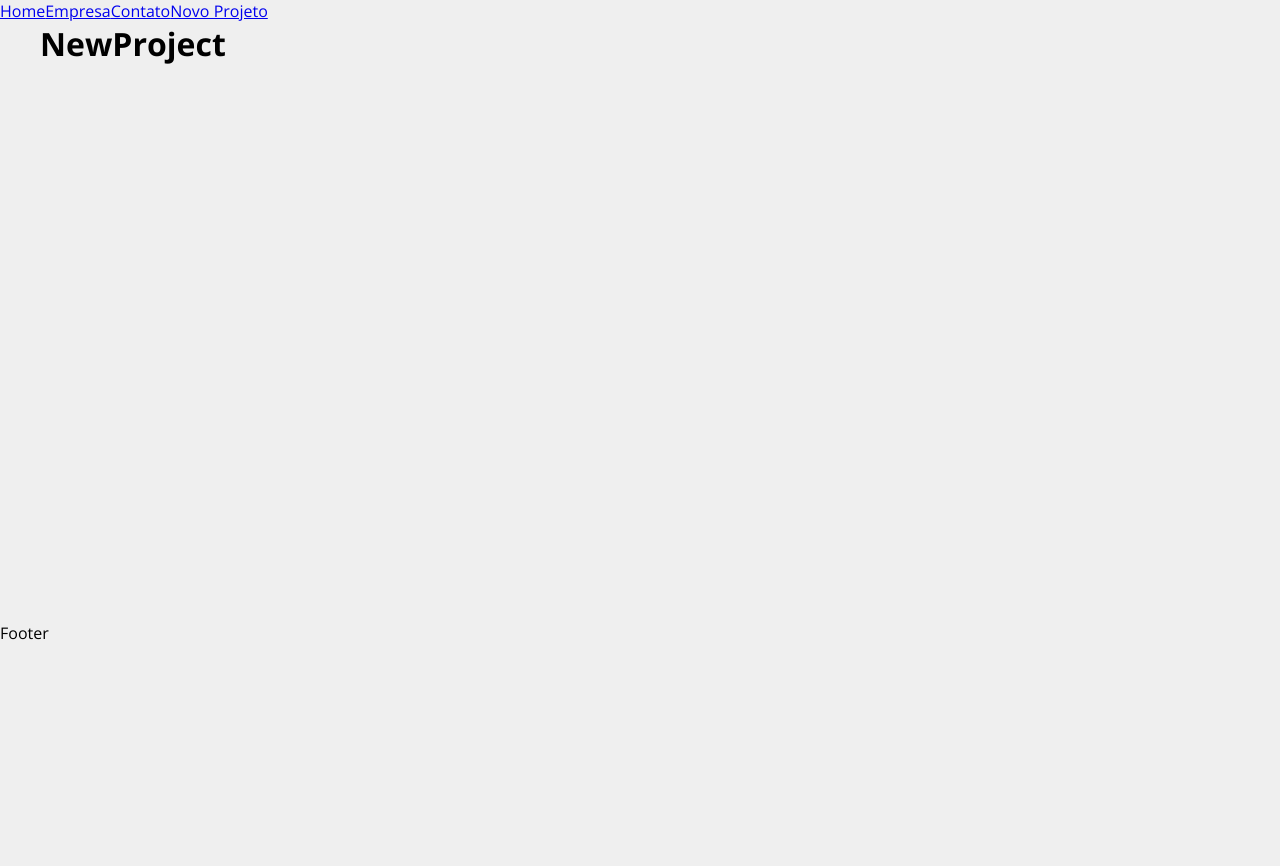
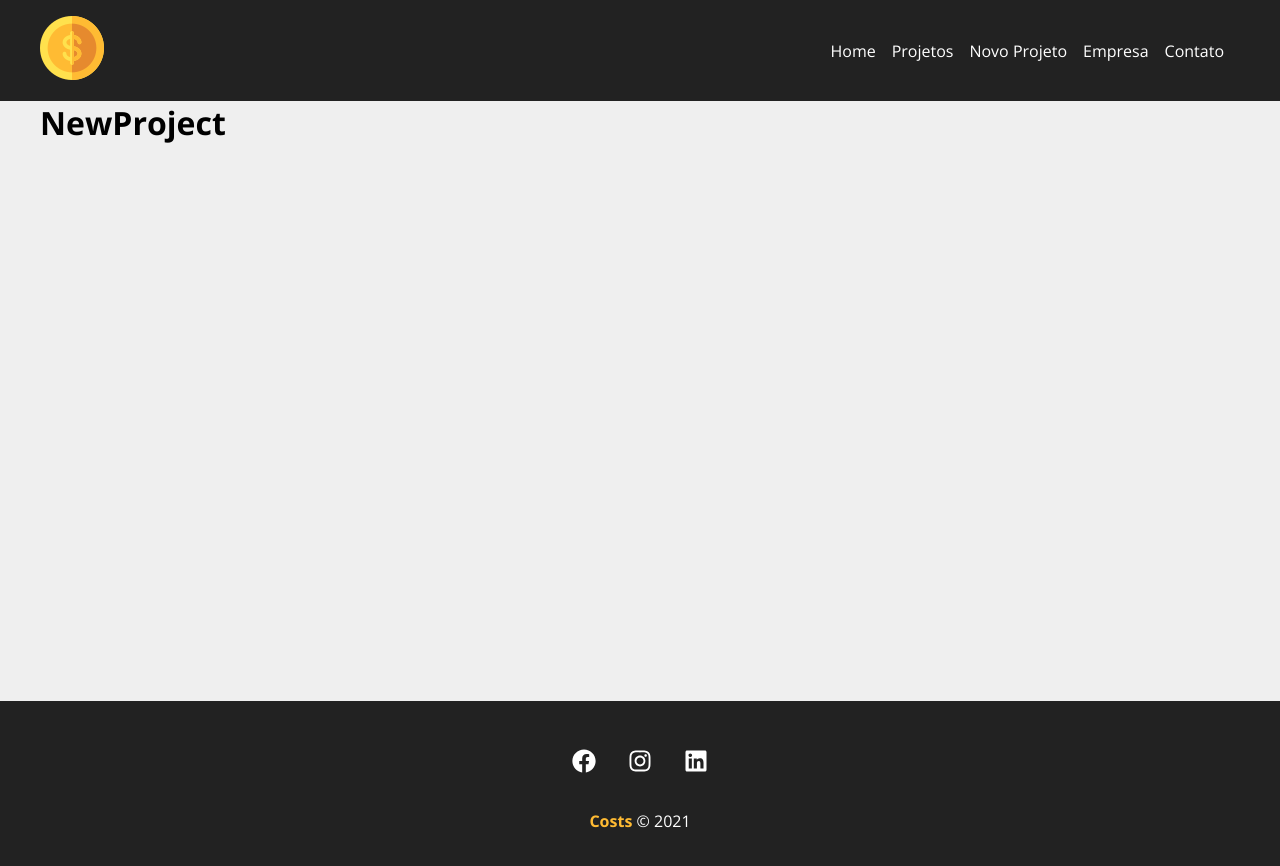
Before and after one commit to AlexandroSilvaDev/costs, a React (Create React App) app: page /NewProject in a window 1280 px wide. Shown: the top 866 px of the page. Before the commit the page ends 800 px from the top, so only its background shows below. Built offline with nearby package versions, Linux system fonts and the light colour scheme.

Commit message:
Navbar e Footer

```diff
--- a/src/App.js
+++ b/src/App.js
@@ -1,30 +1,29 @@
-import { BrowserRouter as Router, Routes, Route, Link } from 'react-router-dom'
+import { BrowserRouter as Router, Routes, Route} from 'react-router-dom'
 import React from 'react';
 import Home from './components/pages/Home';
 import Company from './components/pages/Company';
 import Contact from './components/pages/Contact';
 import NewProject from './components/pages/NewProject';
 import Container from './components/layout/Container';
+import Navbar from './components/layout/Navbar';
+import Footer from './components/layout/Footer';
+import Projects from './components/pages/Projects';
 
 
 function App() {
   return (
     <Router>
-      <div>
-        <Link to="/">Home</Link>
-        <Link to="/Company">Empresa</Link>
-        <Link to="/Contact">Contato</Link>
-        <Link to="/NewProject">Novo Projeto</Link>
-      </div>
+      <Navbar />
       <Container customClass="min_height">
         <Routes>
           <Route exact path='/' element={<Home />} />
           <Route exact path='/Company' element={<Company />} />
+          <Route exact path='/Projects' element={<Projects />} />
           <Route exact path='/Contact' element={<Contact />} />
           <Route exact path='/NewProject' element={<NewProject />} />
         </Routes>
       </Container>
-      <p>Footer</p>
+      <Footer />
     </Router>
   );
 }
--- /dev/null
+++ b/src/components/layout/Footer.js
@@ -0,0 +1,28 @@
+import React from "react";
+import { FaFacebook, FaInstagram, FaLinkedin } from 'react-icons/fa'
+import styles from './Footer.module.css'
+import { Link } from "react-router-dom";
+
+function Footer()
+{
+    return (
+        <footer className={styles.footer}>
+            <ul className={styles.social_list}>
+                <li>
+                    <FaFacebook />
+                </li>
+                <li>
+                    <FaInstagram />
+                </li>
+                <li>
+                    <FaLinkedin />
+                </li>
+            </ul>
+            <p className={styles.copy_right}>
+                <span>Costs</span> &copy; 2021
+            </p>
+        </footer>
+    )
+}
+
+export default Footer
--- /dev/null
+++ b/src/components/layout/Footer.module.css
@@ -0,0 +1,34 @@
+.footer {
+    background-color: #222;
+    color: #fff;
+    padding: 3em;
+    text-align: center;
+}
+
+.social_list {
+    display: flex;
+    justify-content: center;
+    list-style-type: none;
+}
+
+.social_list li {
+    margin: 0 1em;
+}
+
+.social_list li:hover {
+    color: #ffbb33;
+}
+
+.social_list svg {
+    font-size: 1.5em;
+    cursor: pointer;
+}
+
+.copy_right {
+    margin-top: 2em;
+}
+
+.copy_right span {
+    font-weight: bold;
+    color: #ffbb33;
+}
--- /dev/null
+++ b/src/components/layout/Navbar.js
@@ -0,0 +1,37 @@
+import React from "react"
+import { Link } from "react-router-dom"
+import Container from "./Container"
+import styles from './Navbar.module.css'
+import logo from '../../img/costs_logo.png'
+
+function Navbar()
+{
+    return (
+        <nav className={styles.navbar}>
+           <Container>
+                <Link exact to="/">
+                    <img src={logo} alt="Costs" />
+                </Link>
+                <ul className={styles.list}>
+                    <li className={styles.item}>
+                        <Link exact to="/">Home</Link>
+                    </li>
+                    <li className={styles.item}>
+                        <Link exact to="/Projects">Projetos</Link>
+                    </li>
+                    <li className={styles.item}>
+                        <Link exact to="/NewProject">Novo Projeto</Link>
+                    </li>
+                    <li className={styles.item}>
+                        <Link exact to="/Company">Empresa</Link>
+                    </li>
+                    <li className={styles.item}>
+                        <Link exact to="/Contact">Contato</Link>
+                    </li>
+                </ul>
+           </Container>
+        </nav>
+    )
+}
+
+export default Navbar
--- /dev/null
+++ b/src/components/layout/Navbar.module.css
@@ -0,0 +1,25 @@
+.navbar {
+    display: flex;
+    justify-content: space-between;
+    background-color: #222;
+    padding: 1em;
+}
+
+.list {
+    display: flex;
+    list-style: none;
+    align-items: center;
+}
+
+.item {
+    margin-right: 1em;
+}
+
+.item a {
+    color: #fff;
+    text-decoration: none;
+}
+
+.item a:hover {
+    color: #ffbb33;
+}
--- /dev/null
+++ b/src/components/pages/Projects.js
@@ -0,0 +1,8 @@
+import React from 'react';
+
+function Projects()
+{
+    return <h1>Projects</h1>
+}
+
+export default Projects
```
